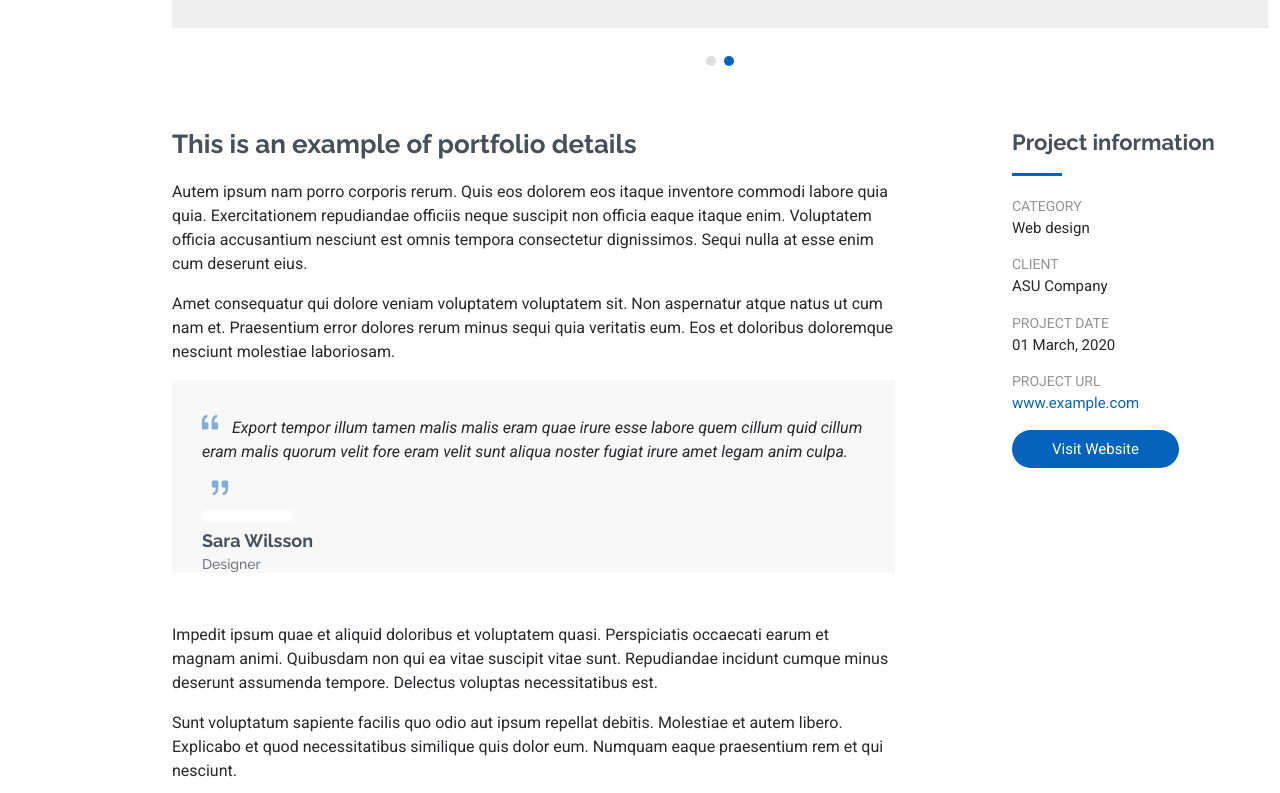
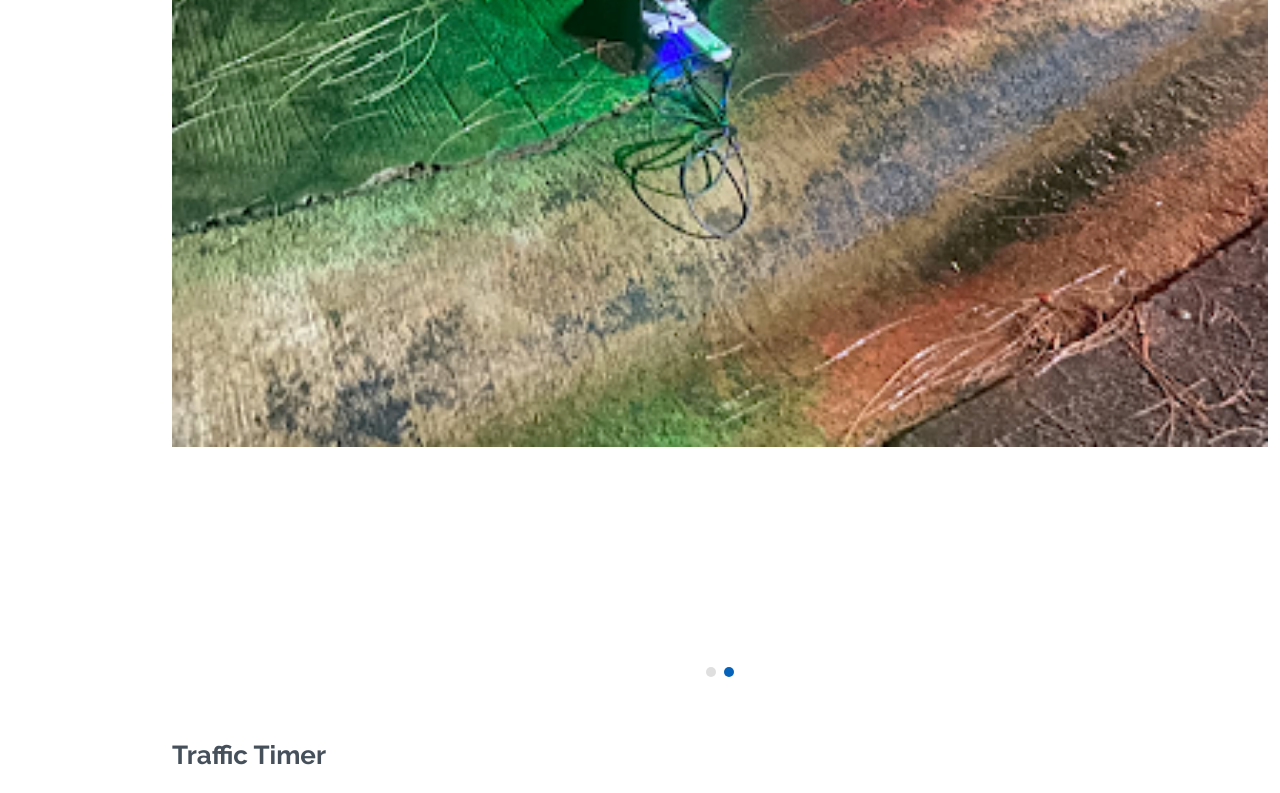
Before and after one commit to ShimamuraMisae/Sumayo-Web-Portfolio, a plain HTML site: page portfolio-details4.html in a window 1280 px wide. Shown: the part 1380-2173 px from the top of the page. Drawn offline with Linux system fonts and the light colour scheme.

Commit message:
Update portfolio-details4.html

```diff
--- a/portfolio-details4.html
+++ b/portfolio-details4.html
@@ -44,13 +44,13 @@
 
     <nav id="navmenu" class="navmenu">
       <ul>
-        <li><a href="index.php#hero" class="active"><i class="bi bi-house navicon"></i><span>Home</span></a></li>
-        <li><a href="index.php#about"><i class="bi bi-person navicon"></i><span>About</span></a></li>
-        <li><a href="index.php#resume"><i class="bi bi-file-earmark-text navicon"></i><span>Resume</span></a></li>
-        <li><a href="index.php#portfolio"><i class="bi bi-images navicon"></i><span>Portfolio</span></a></li>
-        <li><a href="index.php#finalreport"><i class="bi bi-file-earmark-text navicon"></i><span>Final Report</span></a></li>
+        <li><a href="index.html#hero" class="active"><i class="bi bi-house navicon"></i><span>Home</span></a></li>
+        <li><a href="index.html#about"><i class="bi bi-person navicon"></i><span>About</span></a></li>
+        <li><a href="index.html#resume"><i class="bi bi-file-earmark-text navicon"></i><span>Resume</span></a></li>
+        <li><a href="index.html#portfolio"><i class="bi bi-images navicon"></i><span>Portfolio</span></a></li>
+        <li><a href="index.html#finalreport"><i class="bi bi-file-earmark-text navicon"></i><span>Final Report</span></a></li>
        <!-- <li><a href="#appendices"><i class="bi bi-hdd-stack navicon"></i><span>Appendices</span></a></li>-->
-        <li><a href="index.php#contact"><i class="bi bi-envelope navicon"></i><span>Contact</span></a></li>
+        <li><a href="index.html#contact"><i class="bi bi-envelope navicon"></i><span>Contact</span></a></li>
       </ul>
     </nav>
 
@@ -99,11 +99,11 @@
           <div class="swiper-wrapper align-items-center">
 
             <div class="swiper-slide">
-              <img src="assets/img/portfolio/1styear1.jpg" alt="">
+              <img src="assets/img/portfolio/4thyear1.png" alt="">
             </div>
 
             <div class="swiper-slide">
-              <img src="assets/img/portfolio/1styear2.jpg" alt="">
+              <img src="assets/img/portfolio/4thyear2.png" alt="">
             </div>
 
           </div>
@@ -116,50 +116,14 @@
 
           <div class="col-lg-8" data-aos="fade-up">
             <div class="portfolio-description">
-              <h2>This is an example of portfolio details</h2>
+              <h2>Traffic Timer</h2>
               <p>
-                Autem ipsum nam porro corporis rerum. Quis eos dolorem eos itaque inventore commodi labore quia quia. Exercitationem repudiandae officiis neque suscipit non officia eaque itaque enim. Voluptatem officia accusantium nesciunt est omnis tempora consectetur dignissimos. Sequi nulla at esse enim cum deserunt eius.
-              </p>
-              <p>
-                Amet consequatur qui dolore veniam voluptatem voluptatem sit. Non aspernatur atque natus ut cum nam et. Praesentium error dolores rerum minus sequi quia veritatis eum. Eos et doloribus doloremque nesciunt molestiae laboriosam.
-              </p>
-
-              <div class="testimonial-item">
-                <p>
-                  <i class="bi bi-quote quote-icon-left"></i>
-                  <span>Export tempor illum tamen malis malis eram quae irure esse labore quem cillum quid cillum eram malis quorum velit fore eram velit sunt aliqua noster fugiat irure amet legam anim culpa.</span>
-                  <i class="bi bi-quote quote-icon-right"></i>
-                </p>
-                <div>
-                  <img src="assets/img/testimonials/testimonials-2.jpg" class="testimonial-img" alt="">
-                  <h3>Sara Wilsson</h3>
-                  <h4>Designer</h4>
-                </div>
-              </div>
-
-              <p>
-                Impedit ipsum quae et aliquid doloribus et voluptatem quasi. Perspiciatis occaecati earum et magnam animi. Quibusdam non qui ea vitae suscipit vitae sunt. Repudiandae incidunt cumque minus deserunt assumenda tempore. Delectus voluptas necessitatibus est.
-              </p>
-
-              <p>
-                Sunt voluptatum sapiente facilis quo odio aut ipsum repellat debitis. Molestiae et autem libero. Explicabo et quod necessitatibus similique quis dolor eum. Numquam eaque praesentium rem et qui nesciunt.
+                An important element in our Adaptive Traffic Light System Capstone Project. I designed and program the LEDs using LED strips and using 3D printed parts as housings to look the part of a timer. It was then used in tandem with the ultrasonic sensors to be able to change timer depending on the traffic queue
               </p>
 
             </div>
           </div>
 
-          <div class="col-lg-3" data-aos="fade-up" data-aos-delay="100">
-            <div class="portfolio-info">
-              <h3>Project information</h3>
-              <ul>
-                <li><strong>Category</strong> Web design</li>
-                <li><strong>Client</strong> ASU Company</li>
-                <li><strong>Project date</strong> 01 March, 2020</li>
-                <li><strong>Project URL</strong> <a href="#">www.example.com</a></li>
-                <li><a href="#" class="btn-visit align-self-start">Visit Website</a></li>
-              </ul>
-            </div>
-          </div>
 
         </div>
 
```
